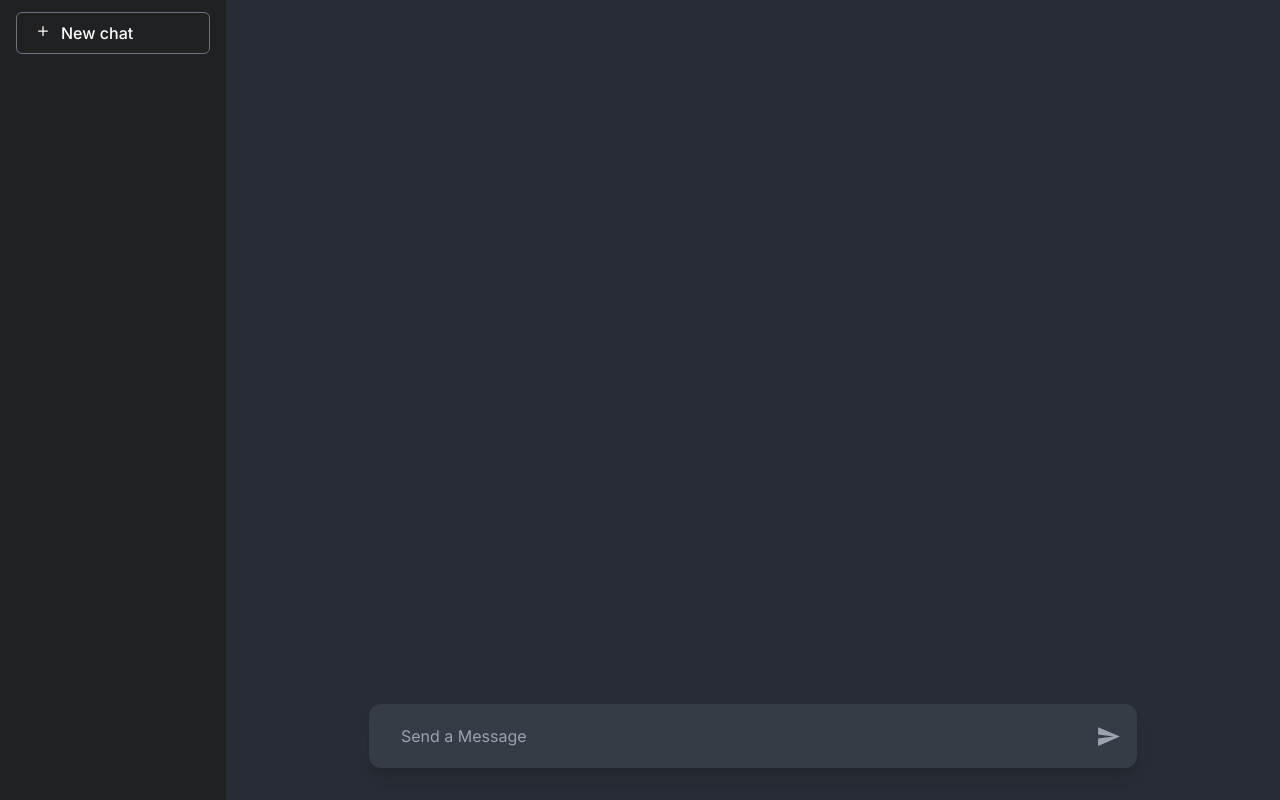
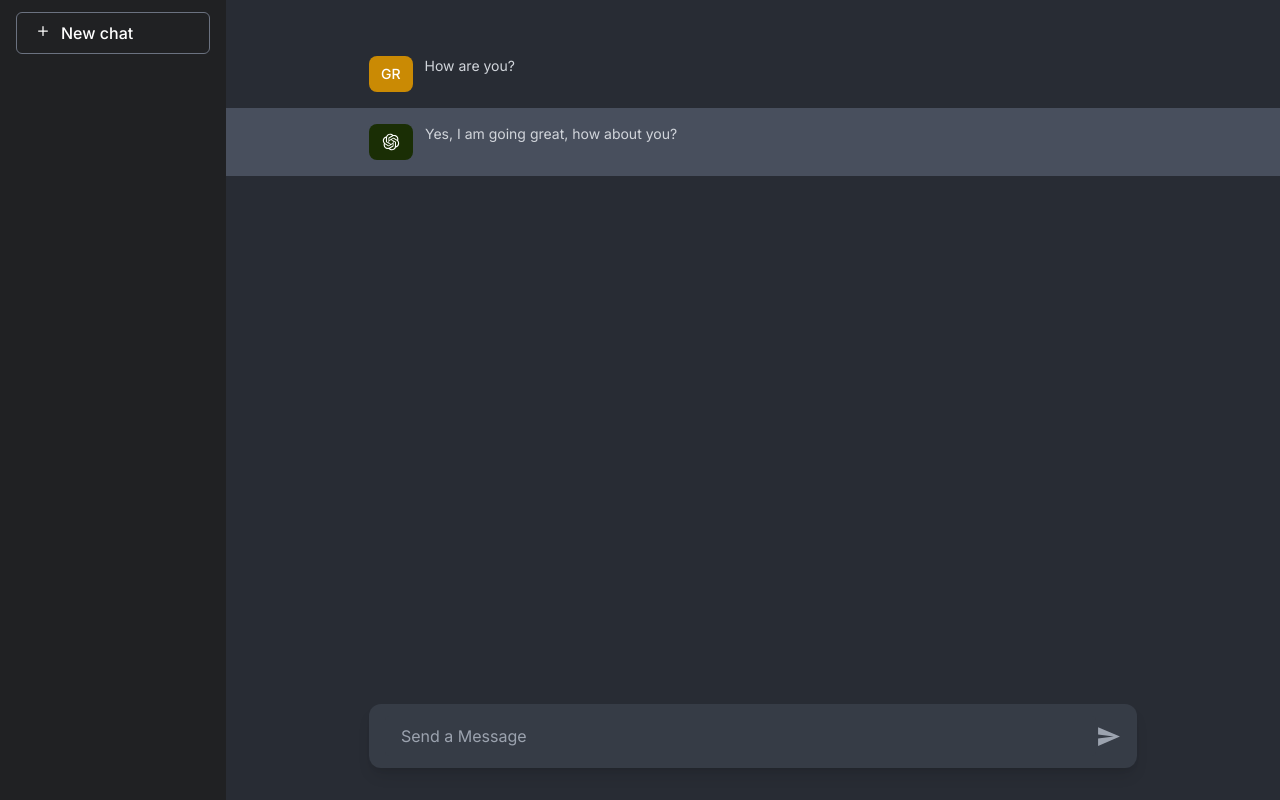
Before and after one commit to gracebir/chatgpt-clone, a React (Vite) app in the folder client/: page / in a window 1280 px wide. Built offline with nearby package versions, Linux system fonts and the light colour scheme.

Commit message:
chat components

```diff
--- a/client/src/App.jsx
+++ b/client/src/App.jsx
@@ -1,16 +1,19 @@
 import React from 'react'
 import Sidebar from './components/Sidebar'
 import {MdSend} from 'react-icons/md'
+import Chat from './components/Chat'
 
 function App() {
   return (
     <div className='h-screen font-inter bg-[#282c34] flex flex-col lg:flex-row'>
       <Sidebar />
-      <div className='flex-1 w-full px-2'>
-        <div className="flex flex-col justify-between h-full max-w-3xl mx-auto lg:py-8 py-0">
+      <div className='flex-1 w-full'>
+        <div className="flex flex-col justify-between h-full lg:py-8 py-0">
           <div className='flex overflow-y-scroll scroll-hidden h-[84.5vh] lg:h-[86vh] flex-col py-2 text-white'>
+            <Chat isAi={false} user={"Grace"} text={"How are you?"}/>
+            <Chat isAi={true} user={"AI"} text={"Yes, I am going great, how about you?"}/>
           </div>
-          <div className='py-3 px-4 w-full bg-[#363c46] shadow-lg rounded-xl flex items-center mb-4 lg:mb-0'>
+          <div className='py-3 px-4 w-full max-w-3xl mx-auto bg-[#363c46] shadow-lg rounded-xl flex items-center mb-4 lg:mb-0'>
             <input className='w-full px-4 bg-[#363c46] py-2 outline-none rounded' placeholder='Send a Message' type="text" name="" id="" />
             <span className='text-gray-400 cursor-pointer'>
               <MdSend size={25}/>
```
